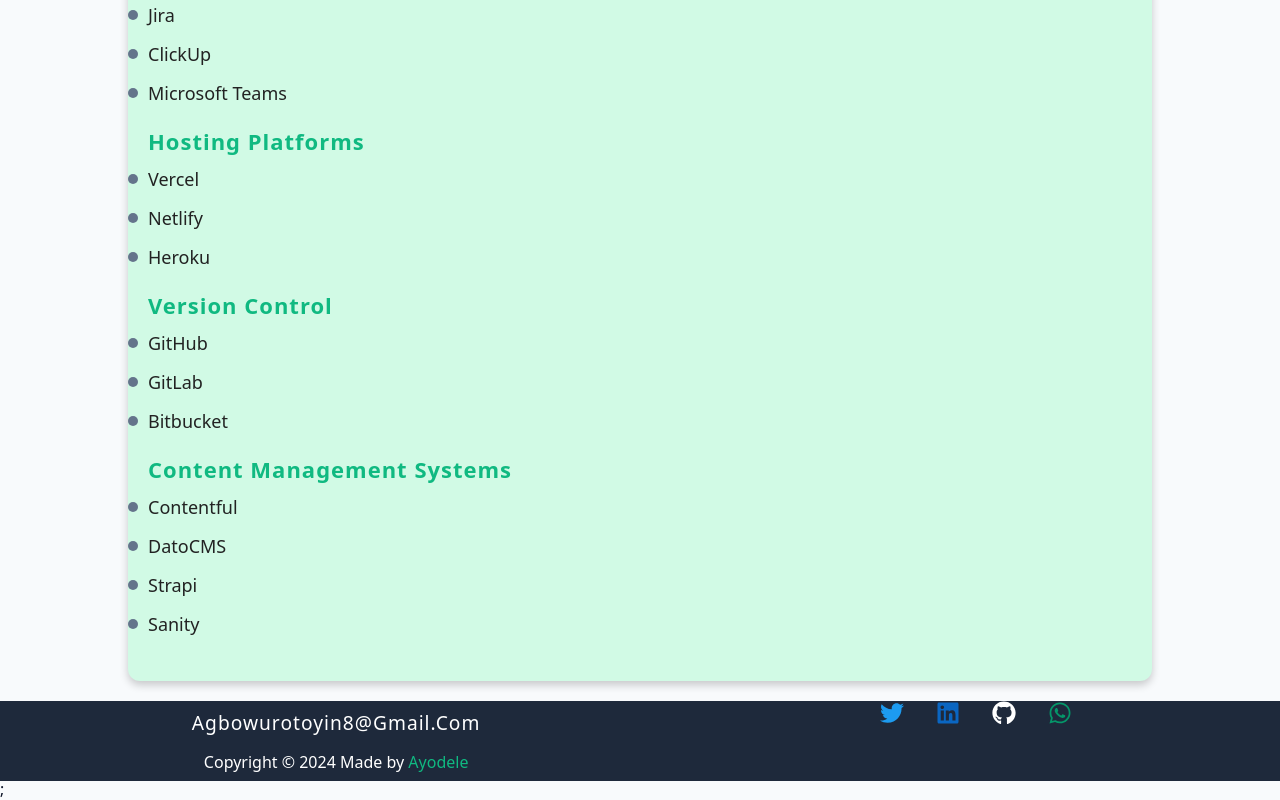
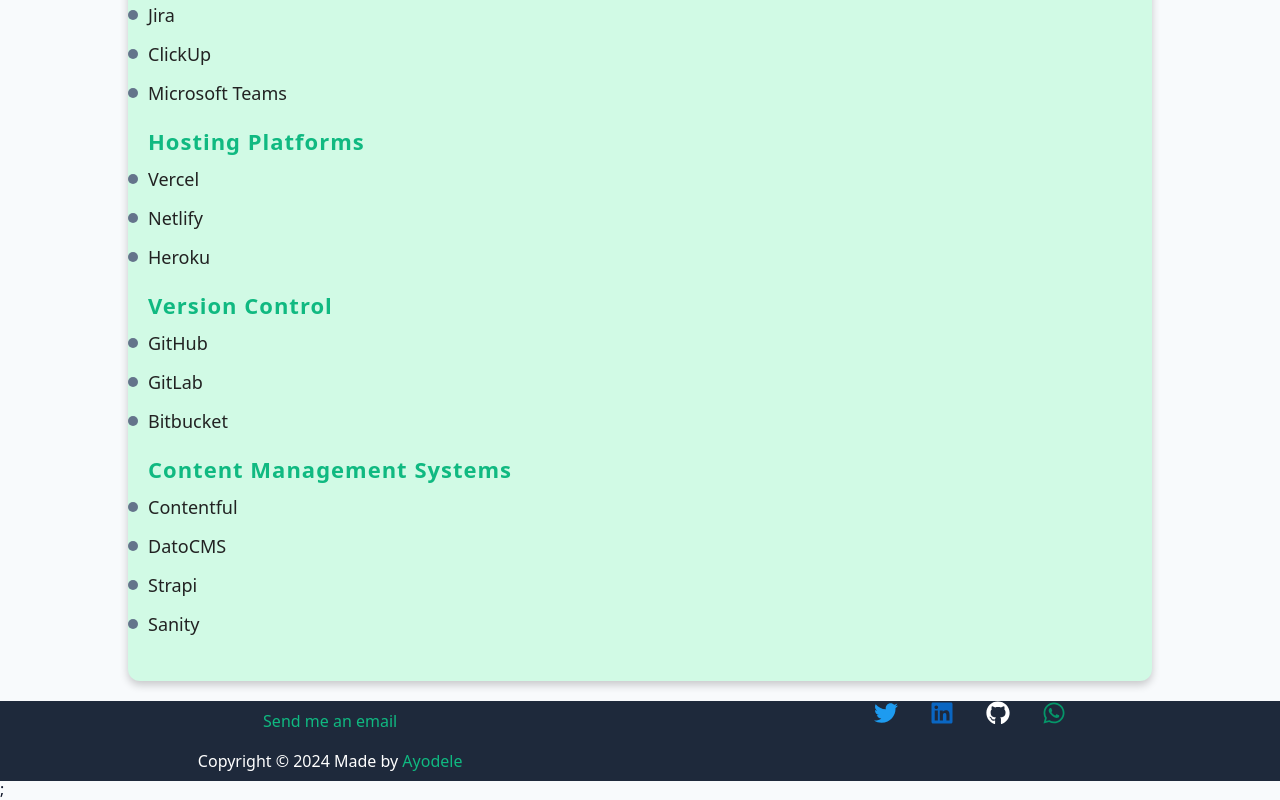
Before and after one commit to Codekazuki/devKazuki, a React (Vite) app: page / in a window 1280 px wide. Shown: the part 1214-2014 px from the top of the page. Built offline with nearby package versions, Linux system fonts and the light colour scheme.

Commit message:
new sprint

```diff
--- a/src/components/Footer.jsx
+++ b/src/components/Footer.jsx
@@ -6,7 +6,14 @@ const Footer = () => {
   return (
     <div className='footer'>
       <div className='footer-mail'>
-        <h5>agbowurotoyin8@gmail.com</h5>
+        <a
+          href='mailto:agbowurotoyin8@gmail.com'
+          target='_blank'
+          rel='noopener noreferrer'
+        >
+          Send me an email
+        </a>
+
         <p>
           Copyright &copy; 2024 Made by
           <a
```
